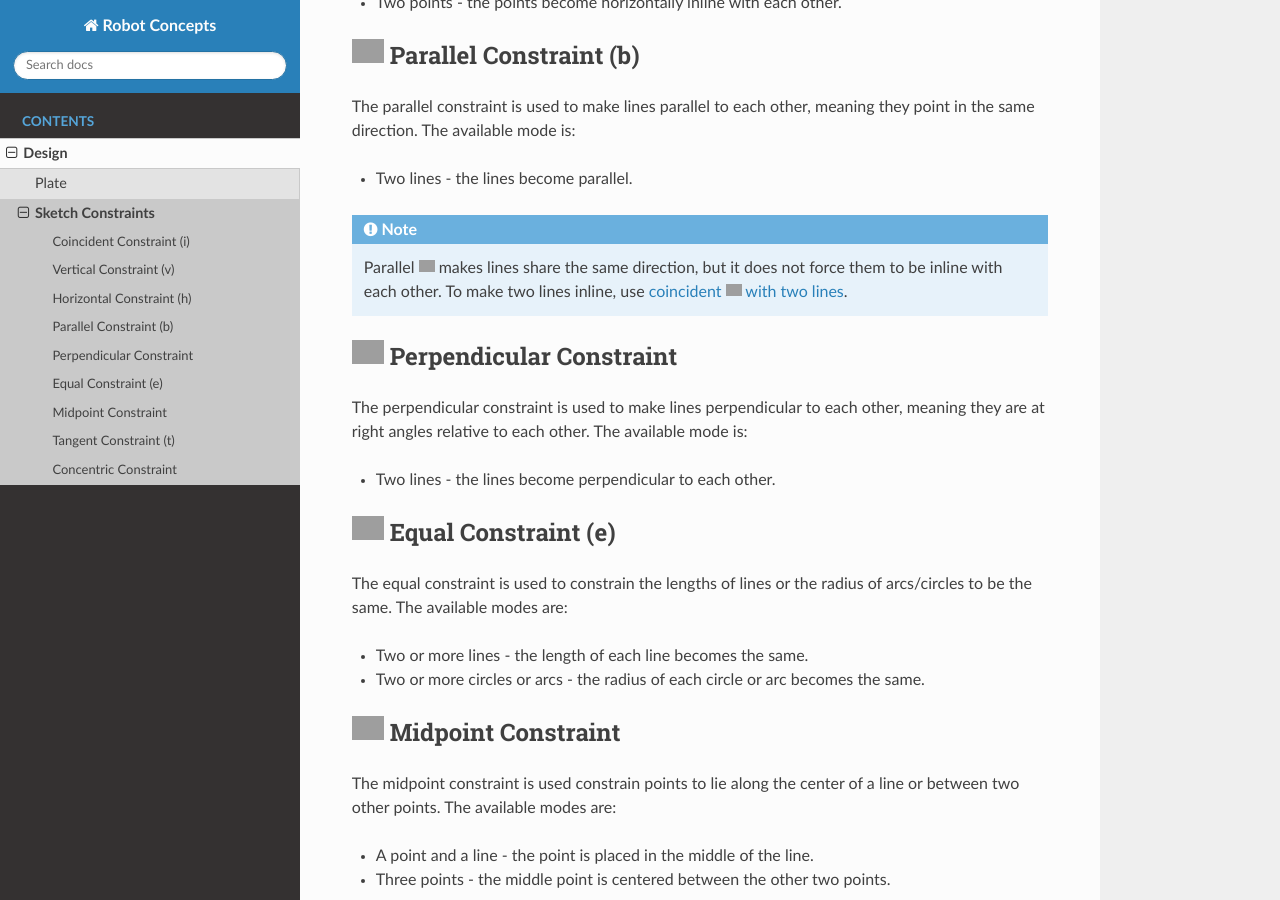
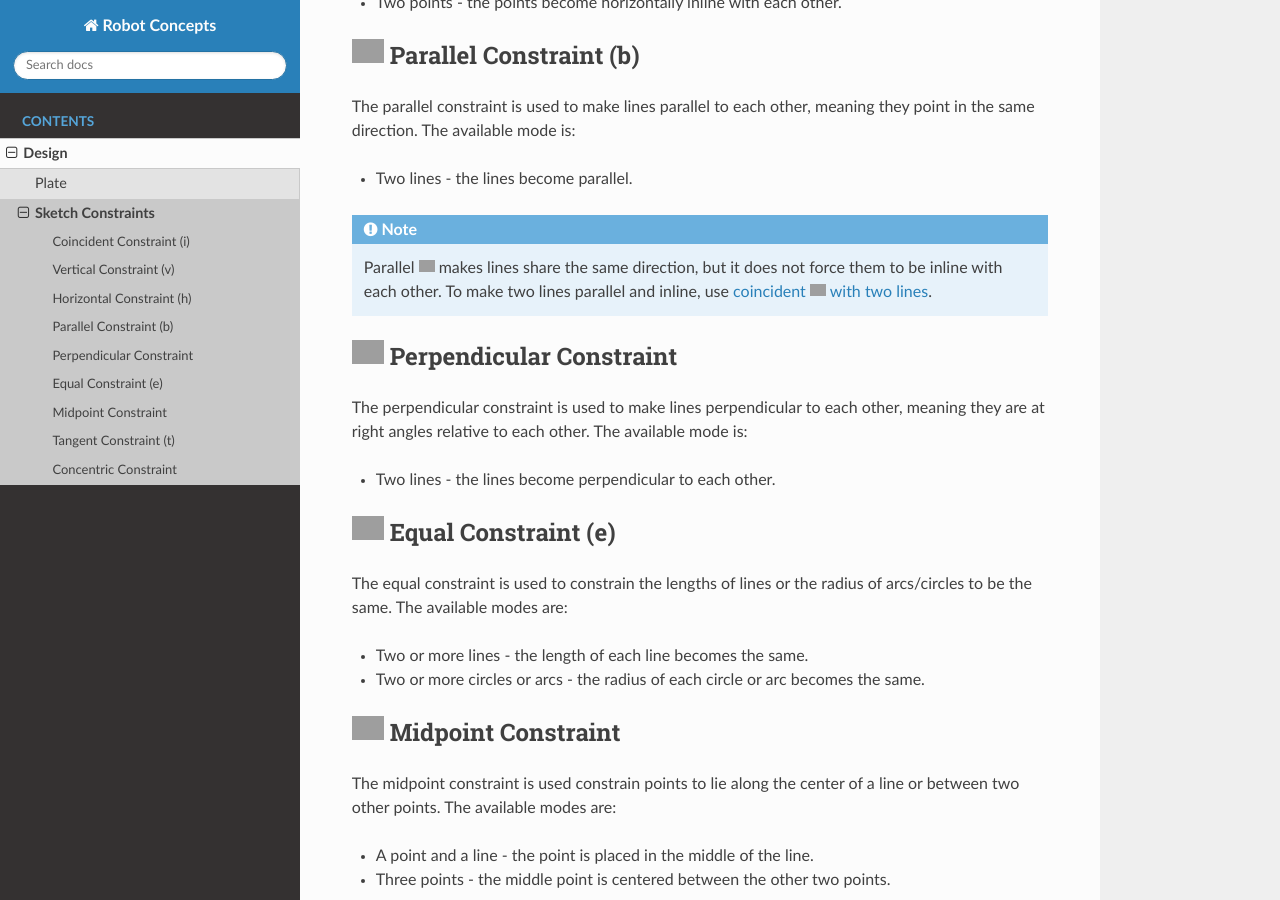
Before and after one commit to robot-education/robot-handbook, a Sphinx documentation site: the page built from source/design/sketch-constraints/sketch-constraints.md, in a window 1280 px wide and 900 px high, scrolled down 1362 px. Built offline with Sphinx 7.4.7 and the Read the Docs theme 2.0.0, drawn with Linux system fonts in a browser that asks for light colours; some of the changed lines change nothing that is shown; grey boxes are pictures that could not be loaded.

Commit message:
Updated coincident constraint animation

```diff
--- a/source/design/sketch-constraints/sketch-constraints.md
+++ b/source/design/sketch-constraints/sketch-constraints.md
@@ -75,7 +75,7 @@
 * Two lines - the lines become parallel.
 
 :::{note} Parallel {{parallel}} makes lines share the same direction, but it does not force them to be inline with each other.
-    To make two lines inline, use [coincident {{coincident}} with two lines](#coincident-two-lines).
+    To make two lines parallel and inline, use [coincident {{coincident}} with two lines](#coincident-two-lines).
 :::
 
 
--- a/source/design/sketch-constraints/sketch-constraints.py
+++ b/source/design/sketch-constraints/sketch-constraints.py
@@ -72,15 +72,15 @@
 
 class CoincidentLineToLineScene(mn.Scene):
     def setup(self) -> None:
-        start_point = vector.point_2d(-6, 1.25)
-        middle_point = vector.point_2d(-1.5, -0.25)  # closest to the middle
+        start_point = vector.point_2d(-5.75, 2.5)
+        middle_point = vector.point_2d(-1.15, 0.5)  # closest to the middle
         self._fixed_line = sketch_factory.make_line(start_point, middle_point)
 
         slope = vector.normalize(middle_point - start_point)
-        self._angle = math.radians(30)
+        self._angle = math.radians(38)
         self._start_line = sketch_factory.make_line(
-            middle_point + mn.rotate_vector(slope * 1.25, self._angle),
-            middle_point + mn.rotate_vector(slope * 7, self._angle),
+            middle_point + mn.rotate_vector(slope * 2, self._angle),
+            middle_point + mn.rotate_vector(slope * 7.5, self._angle),
         )
 
     def construct(self) -> None:
```
